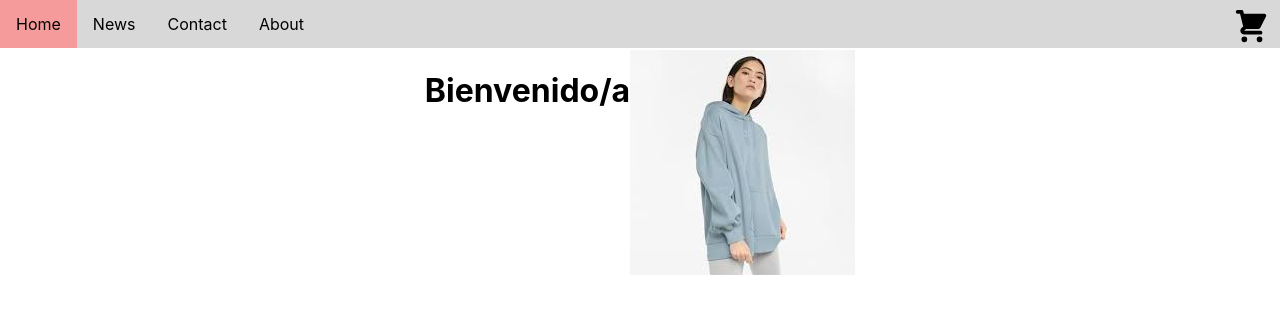
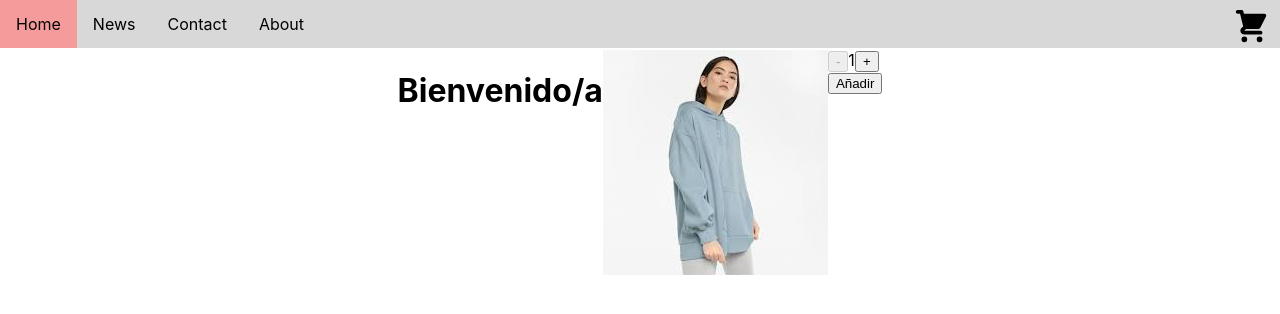
Before and after one commit to KeilaKowalski/project-react, a React (Create React App) app: page / in a window 1280 px wide. Shown: the top 314 px of the page. Built offline with nearby package versions, Linux system fonts and the light colour scheme.

Commit message:
desafio ItemCount

```diff
--- a/src/App.js
+++ b/src/App.js
@@ -9,7 +9,9 @@ function App() {
   return (
     <div className='container'>
     <NavBar></NavBar>
-    <ItemListContainer greeting={"Bienvenido/a"}/>
+    <ItemListContainer greeting={"Bienvenido/a"}>
+      <h2>Este es el item list container</h2>
+    </ItemListContainer>
     {/* <Input valorPlaceholder={"Hola"} title={" como estas?"}/> */}
     </div>
   );
--- /dev/null
+++ b/src/components/ItemCount/index.jsx
@@ -0,0 +1,45 @@
+import React from "react";
+import { useState } from "react";
+
+const ItemCount = ({ onAdd }) => {
+  const initial = 1;
+  const stock = 7;
+
+  const [qty, setQty] = useState(initial);
+
+  const addProduct = (num) => {
+    setQty(qty + num);
+  };
+
+  return (
+    <div>
+      <div>
+        <button
+          className=""
+          onClick={() => addProduct(-1)}
+          disabled={qty === initial ? true : null}
+        >
+          -
+        </button>
+        <span className="">{qty}</span>
+        <button
+          className=""
+          onClick={() => addProduct(+1)}
+          disabled={qty === stock ? true : null}
+        >
+          +
+        </button>
+      </div>
+
+      <button
+        className=""
+        onClick={() => onAdd(qty)}
+        disabled={stock === 0 ? true : null}
+      >
+        Añadir
+      </button>
+    </div>
+  );
+};
+
+export default ItemCount;
--- a/src/containers/ItemListContainer/index.jsx
+++ b/src/containers/ItemListContainer/index.jsx
@@ -1,11 +1,17 @@
 import React from "react";
+import ItemCount from "../../components/ItemCount";
 import "./styles.css";
 
 const ItemListContainer = ({ greeting }) => {
+  const onAdd = () => {
+    console.log("Se agrego al carrito");
+  };
+
   return (
     <div className="containerGreeting">
       <h1>{greeting}</h1>
       <img src="/assets/download.jpg" alt="buzo" />
+      <ItemCount onAdd={onAdd} />
     </div>
   );
 };
```
Also changed, not shown: src/components/ItemCount/styles.css (added).
